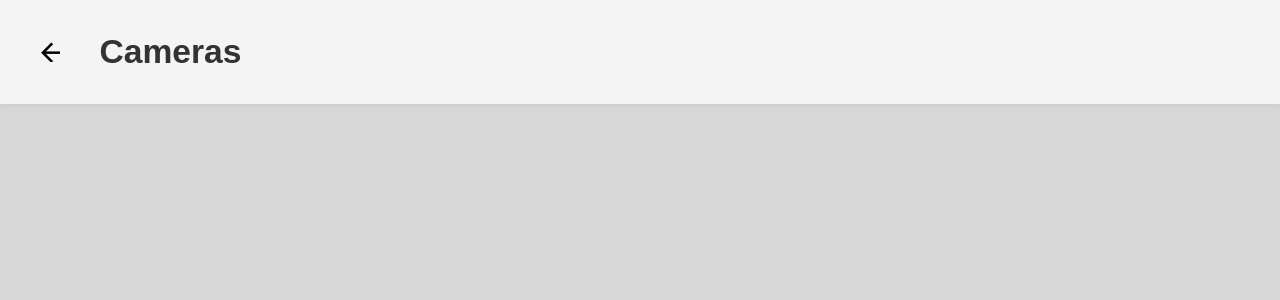
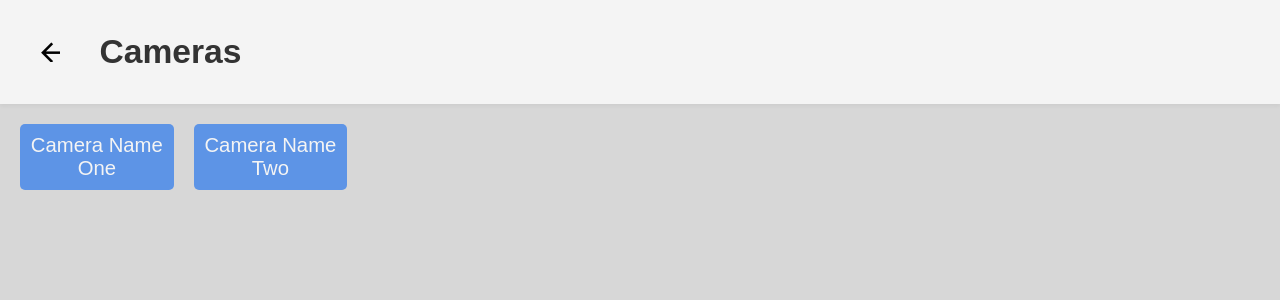
Before and after one commit to UFmichael/Senior-Project, an Angular app in the folder frontend/: page /video in a window 1280 px wide. Shown: the top 300 px of the page. Built offline with nearby package versions, Linux system fonts and the light colour scheme.

Commit message:
add some variables...

```diff
--- a/frontend/src/app/alertlog/alertlog.ts
+++ b/frontend/src/app/alertlog/alertlog.ts
@@ -1,6 +1,12 @@
 import { Component } from '@angular/core';
 import { Router } from '@angular/router';
 import { MatIconModule } from '@angular/material/icon'
+
+/*for later usage*/
+interface Status {
+  timestamp: string;
+  level: 'Low' | 'Mid' | 'High';
+}
 
 @Component({
   selector: 'app-alertlog',
--- a/frontend/src/app/dashboard/dashboard.css
+++ b/frontend/src/app/dashboard/dashboard.css
@@ -27,7 +27,7 @@
     border-radius: 10px;
     box-shadow: 0 4px 8px rgba(0, 0, 0, 0.1);
     margin-top: 60px;
-    padding: 45px 50px;
+    padding: 2.4em 2.5em;
     display: flex;
     flex-direction: column;
 }
@@ -50,7 +50,7 @@
 .camera-holder {
     flex-grow: 1;
     background-color: #333;
-    border: 1px solid #e0e0e0;
+    border: 2px solid #e0e0e0;
     height: 400px;
     border-radius: 10px;
     margin-bottom: 1em;
--- a/frontend/src/app/dashboard/dashboard.html
+++ b/frontend/src/app/dashboard/dashboard.html
@@ -4,7 +4,7 @@
     </header>
     <div class="dashboard-content">
         <div class="card camera-view">
-            <h2>Camera Name</h2>
+            <h2>{{ cameraName }}</h2>
             <div class="camera-holder">
             </div>
             <div class="card-footer">
--- a/frontend/src/app/dashboard/dashboard.ts
+++ b/frontend/src/app/dashboard/dashboard.ts
@@ -14,8 +14,10 @@ interface Status {
   styleUrl: './dashboard.css'
 })
 
+export class Dashboard implements OnInit{
 
-export class Dashboard implements OnInit{
+  cameraName: string = 'Camera Name';
+
   /*dummy data...*/
   recentAlerts: Status[] = [
     { timestamp: 'Time Stamp', level: 'Low' },
--- a/frontend/src/app/video/video.css
+++ b/frontend/src/app/video/video.css
@@ -35,3 +35,15 @@
     gap: 20px;
     padding: 20px;
 }
+
+
+.camera-button {
+    background-color: #5D94E6;
+    color:#F4F4F4;
+    border: none;
+    border-radius: 5px;
+    font-size: 1.45em;
+    width: 12vw;
+    cursor: pointer;
+    padding: 0.5em 0.5em;
+}
--- a/frontend/src/app/video/video.html
+++ b/frontend/src/app/video/video.html
@@ -6,5 +6,7 @@
         Cameras
     </header>
     <div class="camera-content">
+        <button class="camera-button">{{ cameraName1 }}</button>
+        <button class="camera-button">{{ cameraName2 }}</button>
     </div>
 </div>
--- a/frontend/src/app/video/video.ts
+++ b/frontend/src/app/video/video.ts
@@ -8,7 +8,12 @@ import { MatIconModule } from '@angular/material/icon'
   templateUrl: './video.html',
   styleUrl: './video.css'
 })
+
 export class Video {
+
+  cameraName1: string = 'Camera Name One';
+  cameraName2: string = 'Camera Name Two';
+
   constructor(private router: Router) {}
 
   goDashboard() {
```
